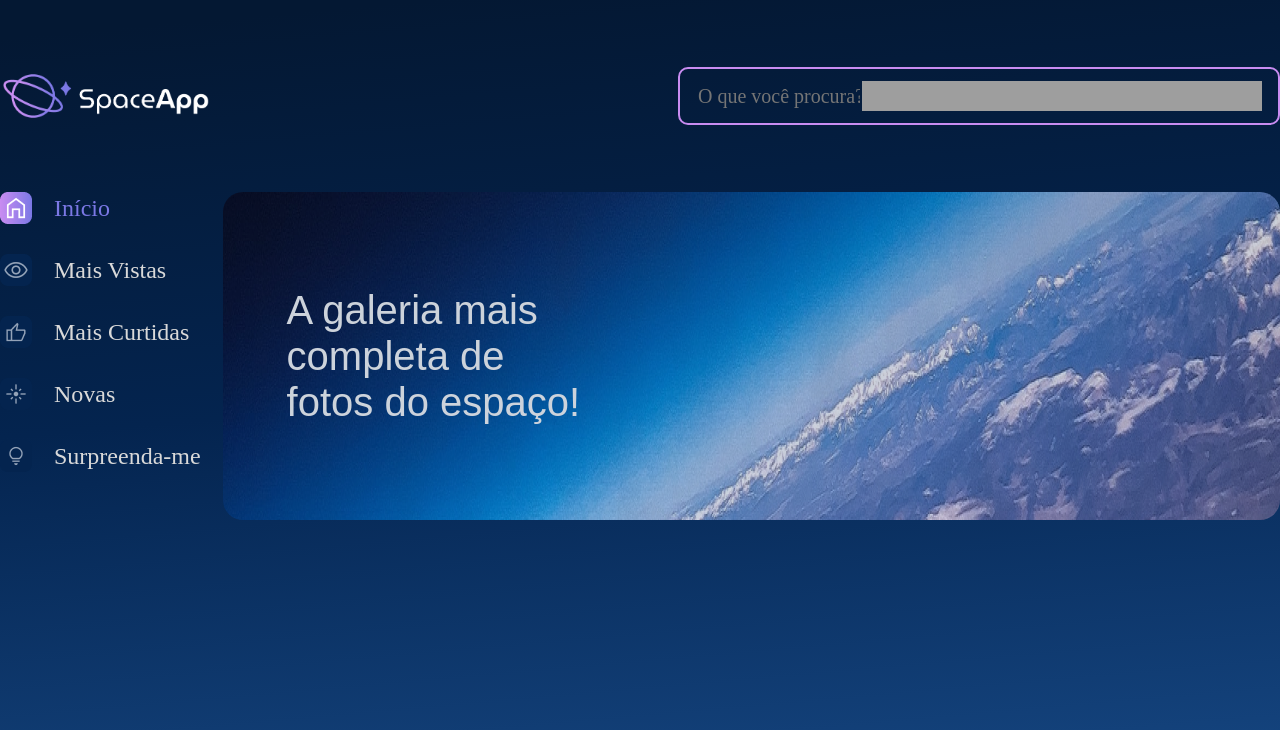
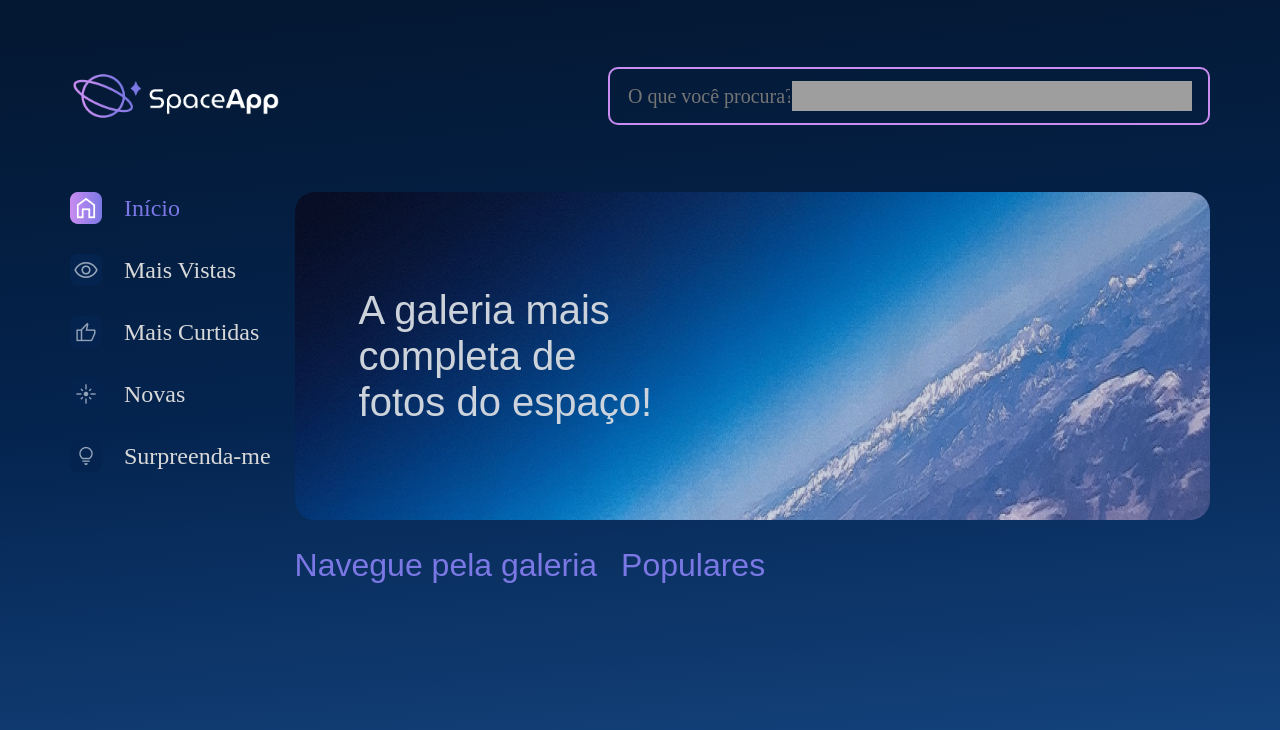
Before and after one commit to devkarine/space-app, a React (Vite) app: page / in a window 1280 px wide. Shown: the top 730 px of the page. Built offline with nearby package versions, Linux system fonts and the light colour scheme; grey boxes are pictures that could not be loaded.

Commit message:
feat: organiza o layout do app

```diff
--- a/src/App.tsx
+++ b/src/App.tsx
@@ -3,6 +3,7 @@ import { EstilosGlobais } from "./components/EstilosGlobais";
 import { Cabecalho } from "./components/Cabecalho";
 import { BarraLateral } from "./components/BarraLateral";
 import { Banner } from "./components/Banner";
+import { Galeria } from "./components/Galeria";
 
 const FundoGradiente = styled.div`
   background: var(
@@ -13,19 +14,37 @@ const FundoGradiente = styled.div`
   min-height: 100vh;
 `;
 
-const ContainerHero = styled.div`
+const MainContainer = styled.div`
   display: flex;
-  gap: 22px;
-`
+  gap: 24px;
+`;
+
+const AppContainer = styled.div`
+  width: 1140px;
+  margin: 0 auto;
+  max-width: 100%;
+`;
+
+const ConteudoGaleria = styled.section`
+  display: flex;
+  flex-direction: column;
+  flex-grow: 1;
+`;
 
 export const App = () => {
-  return <FundoGradiente>
-    <EstilosGlobais/>
-    <Cabecalho/>
-    <ContainerHero>
-      <BarraLateral/>
-      <Banner/>
-    </ContainerHero>
-
-  </FundoGradiente>;
+  return (
+    <FundoGradiente>
+      <EstilosGlobais />
+      <AppContainer>
+        <Cabecalho />
+        <MainContainer>
+          <BarraLateral />
+          <ConteudoGaleria>
+            <Banner />
+            <Galeria />
+          </ConteudoGaleria>
+        </MainContainer>
+      </AppContainer>
+    </FundoGradiente>
+  );
 };
--- /dev/null
+++ b/src/components/Galeria/index.tsx
@@ -0,0 +1,29 @@
+import styled from "styled-components";
+
+const ContentGaleria = styled.section`
+  display: flex;
+  gap: 24px;
+
+  h2 {
+    color: #7b78e5;
+    font-size: 32px;
+    font-weight: 400;
+  }
+`;
+
+const GaleriaEstilizada = styled.section``;
+
+const Populares = styled.section``;
+
+export const Galeria = () => {
+  return (
+    <ContentGaleria>
+      <GaleriaEstilizada>
+        <h2>Navegue pela galeria</h2>
+      </GaleriaEstilizada>
+      <Populares>
+        <h2>Populares</h2>
+      </Populares>
+    </ContentGaleria>
+  );
+};
```
